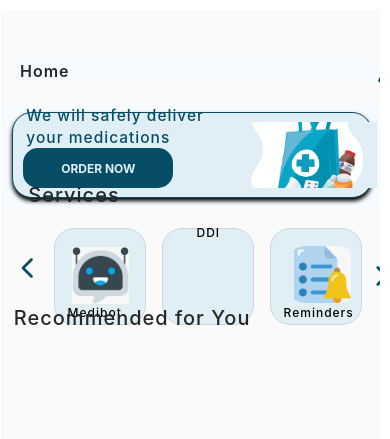
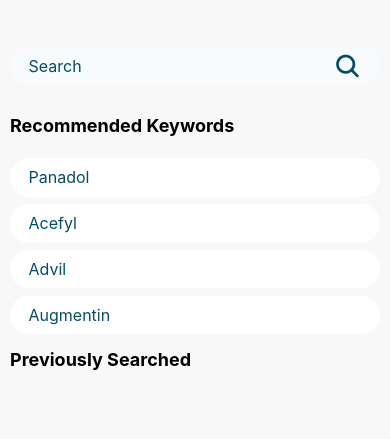
Before and after one commit to hamnarizwan02/MedTrove, a React Native app in the folder MedTrove/: screen /SearchPage in a window 390 px wide. Shown: the top 439 px of the page. Built offline with nearby package versions, Linux system fonts and the light colour scheme.

Commit message:
'searchpage'

```diff
--- a/MedTrove/App.js
+++ b/MedTrove/App.js
@@ -12,16 +12,18 @@ import MedicationInfo from './APITest';
 import Cart from './Cart';
 import Pharmacy from './pharmacy';
 import DrugInteractionScreen from './DDI';
+import SearchPage from './searchPage';
 const Stack = createNativeStackNavigator();
 
 export default function App() {
   return (
     <NavigationContainer>
-      <Stack.Navigator initialRouteName="Search">
+      <Stack.Navigator initialRouteName="SearchPage">
       <Stack.Screen name="Splash" component={Splash} options={{ headerShown: false }} />
         <Stack.Screen name="Login" component={Login} options={{ headerShown: false }} />
         <Stack.Screen name="SignUp" component={SignUp} options={{ headerShown: false }} />
         <Stack.Screen name="Search" component={Search} options={{ headerShown: false }} />
+        <Stack.Screen name="SearchPage" component={SearchPage} options={{ headerShown: false }} />
         <Stack.Screen name="ProductList" component={ProductList} options={{ headerShown: false }} />
         <Stack.Screen name="MedInfo" component={MedInfo} options={{
               headerShown: true,
--- a/MedTrove/search.js
+++ b/MedTrove/search.js
@@ -15,7 +15,7 @@ import AsyncStorage from '@react-native-async-storage/async-storage';
 import { LinearGradient } from 'expo-linear-gradient';
 import DrugInteractionScreen from './DDI';
 import Pharmacy from './pharmacy';
-
+import SearchPage from "./searchPage";
 
 
 export default class Search extends React.Component {
@@ -146,13 +146,16 @@ export default class Search extends React.Component {
 
 {/* //  The search code is below */}
 		<View style={styles.search}>
+            <TouchableOpacity onPress={() => this.props.navigation.navigate(SearchPage)}></TouchableOpacity>
 			  <TextInput
           		placeholder="Search..."
-          		onChangeText={(text) => {
-            	this.setState({ searchText: text });
-           	 	 console.log('Search text updated:', text); // Print the updated search text
-          }}
-          onSubmitEditing={this.handleSearchSubmit}
+                  onSubmitEditing={this.handleSearchSubmit}
+          		//onChangeText={(text) => {
+            	//this.setState({ searchText: text });
+           	 	 //console.log('Search text updated:', text); // Print the updated search text
+     //     }}
+
+
 
 
 		></TextInput>
--- /dev/null
+++ b/MedTrove/searchPage.js
@@ -0,0 +1,191 @@
+import * as React from "react";
+import { Image,Text,View, TextInput, Button,TouchableOpacity,ScrollView } from 'react-native';
+import { StyleSheet } from 'react-native';
+import { Keyboard } from 'react-native';
+import  { useState, useEffect } from 'react';
+import axios from 'axios';
+import CONFIG from './config';
+import { NavigationContainer } from '@react-navigation/native';
+import { useNavigation } from '@react-navigation/native';
+import ProfileManagement from './profilemangement';
+import { Ionicons } from '@expo/vector-icons';
+import { Linking } from 'react-native';
+import { KeyboardAvoidingView } from 'react-native';
+import AsyncStorage from '@react-native-async-storage/async-storage';
+import { LinearGradient } from 'expo-linear-gradient';
+import DrugInteractionScreen from './DDI';
+import Pharmacy from './pharmacy';
+
+export default class SearchPage extends React.Component {
+    constructor(props) {
+        super(props);
+        this.state = {
+            searchText: 'Initial search value',
+            status: undefined,
+            searchHistory: [],
+             //userId: null,
+            recommendedKeywords: ['Panadol', 'Acefyl', 'Advil', 'Augmentin'], // Example recommended keywords
+        };
+    }
+
+    async componentDidMount() {
+        // Load previously searched items from AsyncStorage
+        const history = await AsyncStorage.getItem('searchHistory');
+        if (history) {
+            this.setState({ searchHistory: JSON.parse(history) });
+        }
+    }
+
+    handleSearchSubmit = async () => {
+      Keyboard.dismiss();
+      const searchTerm = this.state.searchText;
+      console.log('Search term:', searchTerm);
+
+      try {
+        const response = await axios.get(`${CONFIG.backendUrl}/api/medicines/${searchTerm}`);
+
+        if (response.status === 404) {
+          console.log('Medicine not found');
+          return;
+        }
+
+        const medicines = response.data;
+
+        if (Array.isArray(medicines) && medicines.length > 0) {
+          console.log('Found medicines:', medicines);
+          const firstMedicine = medicines[0]; // Get the first medicine from the array
+          if (firstMedicine._id) {
+            console.log(`Navigating to product with ID: ${firstMedicine._id}`);
+            this.props.navigation.navigate('ProductList', { id: firstMedicine._id });
+          } else {
+            console.error('Medicine ID not found in first result:', firstMedicine);
+          }
+        } else {
+          console.error('No medicines found or unexpected response format:', medicines);
+        }
+      } catch (error) {
+        console.error('Error fetching medicine:', error);
+      }
+    };
+
+
+
+
+
+fetchMedicine = async(medicine)=> {
+      try {
+        const response = await axios.get(`${CONFIG.backendUrl}/api/medicines/${medicine}`);
+        const medicine = response.data; // Medicine object from API response
+        //console.log('Found medicine:', medicine);
+
+        // Check if the medicine is an object and contains the _id
+        if (typeof medicine === 'object' && medicine !== null && medicine._id) {
+          //console.log(medicine._id);
+          this.props.navigation.navigate('MedInfo', { id: medicine._id });
+        } else {
+          console.error('Medicine ID not found in response:', medicine);
+        }
+      } catch (error) {
+        console.error('Error fetching medicine:', error);
+      }
+    };
+
+    render() {
+      const { searchText, searchHistory, recommendedKeywords } = this.state;
+
+      return (
+          <View style={styles.container}>
+              <View style={styles.searchContainer}>
+                  <TextInput
+                      placeholder="Search"
+                     // value={searchText}
+                      onChangeText={(text) => this.setState({ searchText: text })}
+                      onSubmitEditing={this.handleSearchSubmit}
+                      style={styles.searchInput}
+                  />
+                  <TouchableOpacity onPress={this.handleSearchSubmit}>
+                      <Ionicons name="search" size={28} color="#064D65" />
+                  </TouchableOpacity>
+              </View>
+
+              <ScrollView style={styles.scrollContainer}>
+                  <View style={styles.recommendations}>
+                      <Text style={styles.sectionTitle}>Recommended Keywords</Text>
+                      {recommendedKeywords.map((keyword, index) => (
+                          <TouchableOpacity key={index} onPress={() => this.fetchMedicine(keyword)}>
+                              <Text style={styles.keyword}>{keyword}</Text>
+                          </TouchableOpacity>
+                      ))}
+                  </View>
+
+                  <View style={styles.history}>
+                      <Text style={styles.sectionTitle}>Previously Searched</Text>
+                      {searchHistory.map((item, index) => (
+                          <TouchableOpacity key={index} onPress={() => this.fetchMedicine(item)}>
+                              <Text style={styles.historyItem}>{item}</Text>
+                          </TouchableOpacity>
+                      ))}
+                  </View>
+              </ScrollView>
+          </View>
+      );
+  }
+}
+
+const styles = StyleSheet.create({
+  container: {
+      flex: 1,
+      padding: 10,
+      backgroundColor: '#f8f8f8', // Light background color
+  },
+  searchContainer: {
+      flexDirection: "row",
+      alignItems: "center",
+      backgroundColor: "#f8fbfd", // Food Panda's red color
+      borderRadius: 25,
+      paddingHorizontal: "5%",
+      paddingVertical: '1%',
+      marginTop:'10%',
+      marginBottom: '5%',
+  },
+  searchInput: {
+      flex: 1,
+      height: "65%",
+      color: '#064D65',
+      fontSize: 16,
+  },
+  scrollContainer: {
+      flexGrow: 1,
+  },
+  recommendations: {
+      marginTop: "3%",
+
+
+  },
+  history: {
+      marginTop: "3%",
+  },
+  sectionTitle: {
+      fontWeight: 'bold',
+      fontSize: 18,
+      marginBottom: "5%",
+  },
+  keyword: {
+      backgroundColor: '#fff',
+      borderRadius: 20,
+      paddingVertical: "2.5%",
+      paddingHorizontal: "5%",
+      marginVertical: "1%",
+      color: '#064D65',
+      fontSize: 16,
+  },
+  historyItem: {
+      backgroundColor: '#fff',
+      borderRadius: 20,
+      paddingVertical: "2.5%",
+      paddingHorizontal: "5%",
+      marginVertical: "1%",
+      color: '#555',
+      fontSize: 16,
+  },
+});
```
